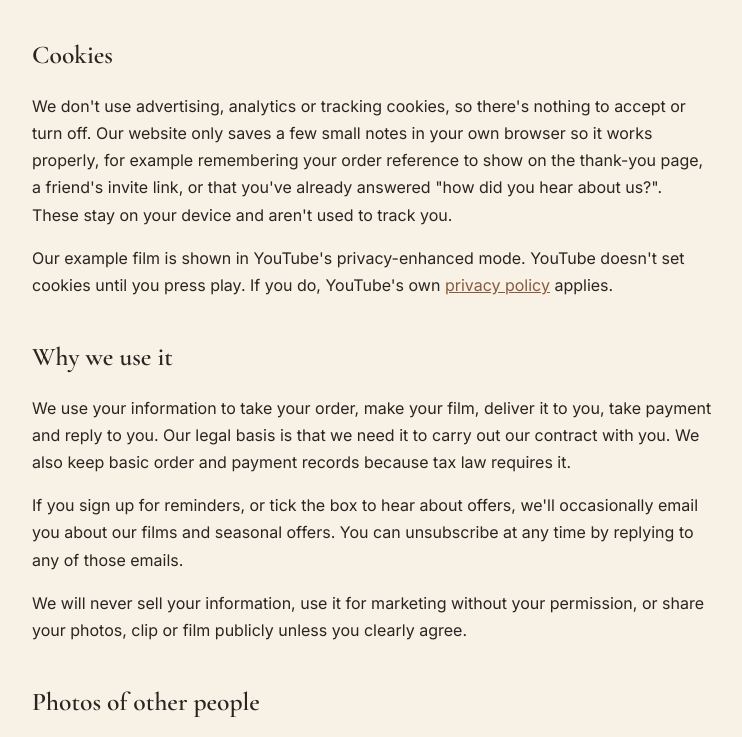
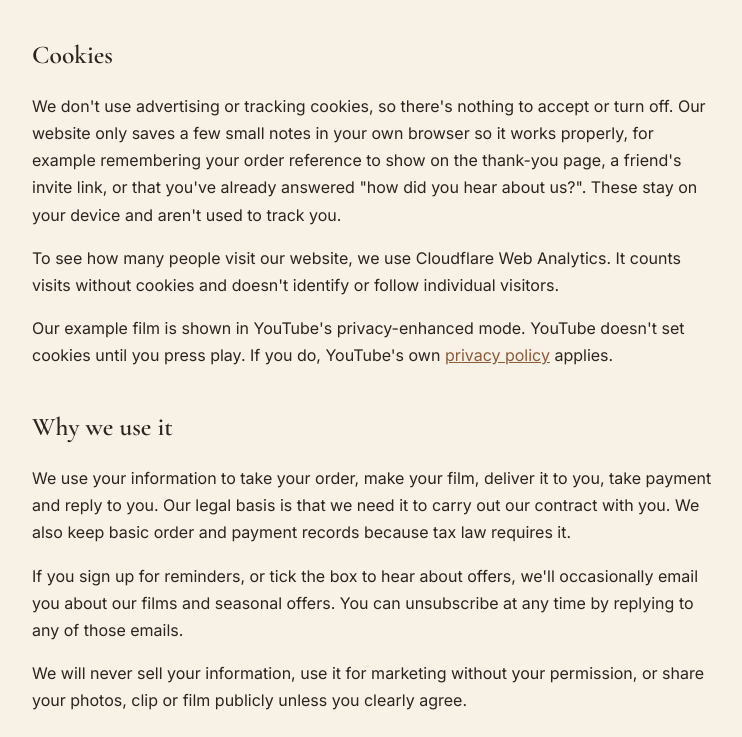
Before and after one commit to thememoryprojectuk/the-memory-project, a website: page privacy.html in a window 1280 px wide. Shown: the part 966-1703 px from the top of the page, without its empty margins (268-1010 px from the left). Drawn offline with Linux system fonts and the light colour scheme.

Commit message:
Add Cloudflare Web Analytics

```diff
--- a/privacy.html
+++ b/privacy.html
@@ -31,7 +31,8 @@
 <li><strong>Free clip requests:</strong> your name, email and the one photo you send us, and whether you asked to hear about offers.</li>
 </ul>
 <h2 id="cookies">Cookies</h2>
-<p>We don't use advertising, analytics or tracking cookies, so there's nothing to accept or turn off. Our website only saves a few small notes in your own browser so it works properly, for example remembering your order reference to show on the thank-you page, a friend's invite link, or that you've already answered "how did you hear about us?". These stay on your device and aren't used to track you.</p>
+<p>We don't use advertising or tracking cookies, so there's nothing to accept or turn off. Our website only saves a few small notes in your own browser so it works properly, for example remembering your order reference to show on the thank-you page, a friend's invite link, or that you've already answered "how did you hear about us?". These stay on your device and aren't used to track you.</p>
+<p>To see how many people visit our website, we use Cloudflare Web Analytics. It counts visits without cookies and doesn't identify or follow individual visitors.</p>
 <p>Our example film is shown in YouTube's privacy-enhanced mode. YouTube doesn't set cookies until you press play. If you do, YouTube's own <a href="https://policies.google.com/privacy">privacy policy</a> applies.</p>
 
 <h2>Why we use it</h2>
@@ -49,6 +50,7 @@
 <li><strong>Google (Gmail and Google Drive)</strong> – email, and storing photos and films while we work on them.</li>
 <li><strong>AI image and video tools</strong> – we upload your photos to AI services to repair and animate them. We only use services that do not publish your photos and do not use them to train their AI models. These services may keep a copy for up to 30 days for security checks before deleting it.</li>
 <li><strong>Our payment provider</strong> – to take payment securely.</li>
+<li><strong>Cloudflare</strong> – counts website visits anonymously, without cookies.</li>
 </ul>
 <p>Some of these services are based outside the UK, mainly in the United States. Where your information is sent abroad, it is protected by the safeguards UK data protection law requires, such as the UK–US data bridge or approved contract terms.</p>
 
@@ -68,5 +70,6 @@
 <p>If we change this policy, we'll update the date at the top of this page.</p>
 </main>
 <footer><a href="/">Back to The Memory Project</a> · <a href="/terms.html">Terms</a></footer>
+<!-- Cloudflare Web Analytics --><script type='module' src='https://static.cloudflareinsights.com/beacon.min.js' data-cf-beacon='{"token": "7212237a016b4d8097ceafd990360103"}'></script><!-- End Cloudflare Web Analytics -->
 </body>
 </html>
```
Also changed, not shown: index.html (+1 -0 lines), terms.html (+1 -0 lines), thanks.html (+1 -0 lines).
